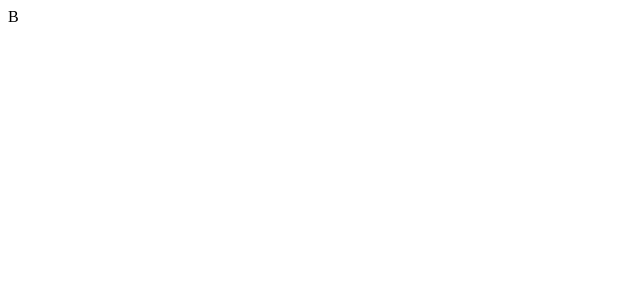
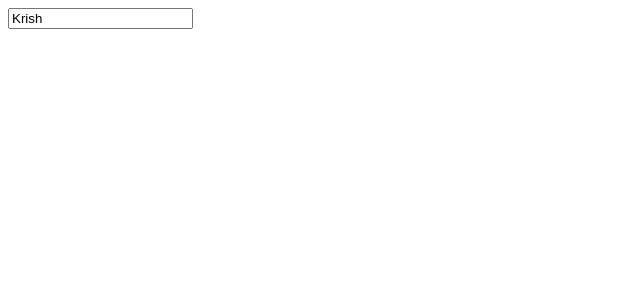
Before and after one commit to githubscientist/react-fsd61wde, a React (Vite) app: page / in a window 1280 px wide. Shown: the top 300 px of the page, without its empty margins (0-640 px from the left). Built offline with nearby package versions, Linux system fonts and the light colour scheme.

Commit message:
controlling the data passing from child to parent

```diff
--- a/src/components/B.jsx
+++ b/src/components/B.jsx
@@ -1,14 +1,25 @@
-import { useState } from "react";
+import { useEffect, useState } from "react";
 
 const B = ({ fn }) => {
 
     const [name, setName] = useState('Krish');
 
     // 3. Call the function fn with an argument.
-    fn(name);
+    useEffect(() => {
+        fn(name);
+    }, [name]);
+
+    const handleChange = (e) => {
+        setName(e.target.value);
+    }
 
   return (
-    <div>B</div>
+    <div>
+        <input
+              value={name}
+              onChange={handleChange}
+        />
+    </div>
   )
 }
 
```
